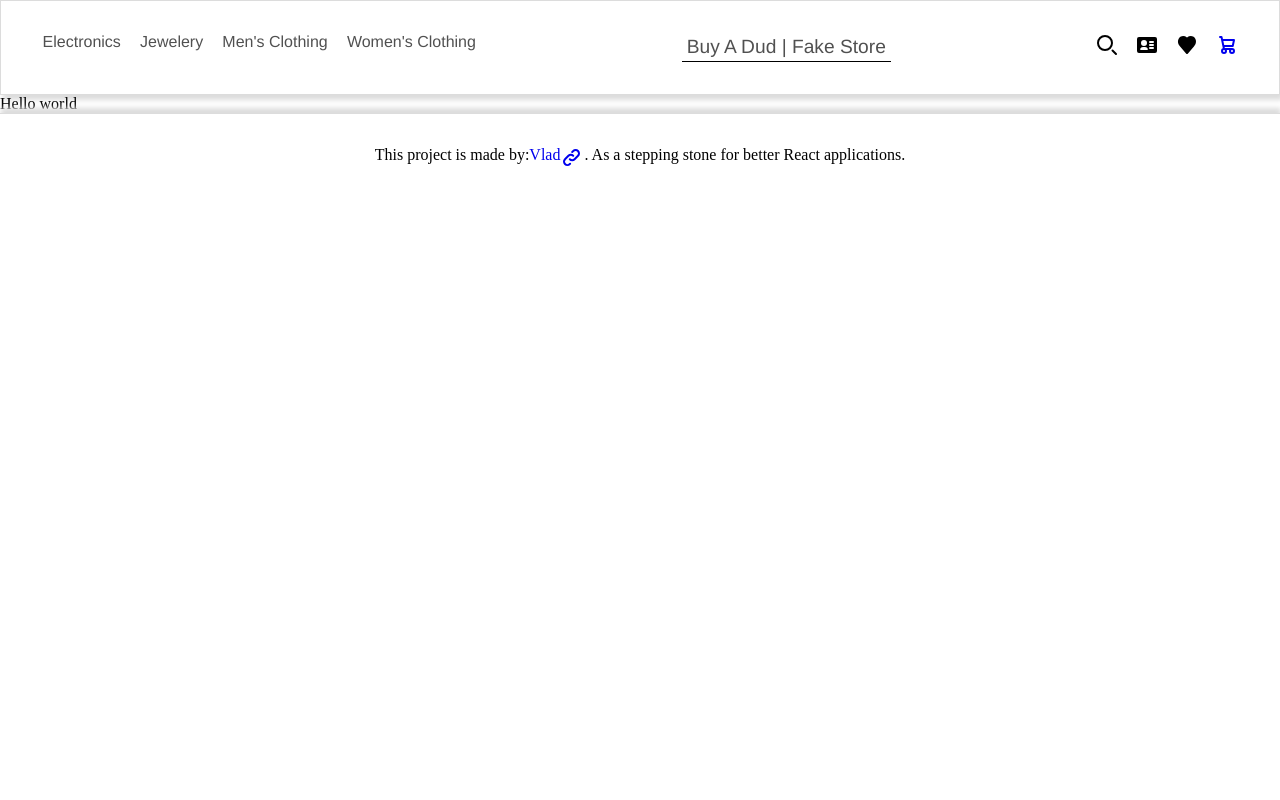
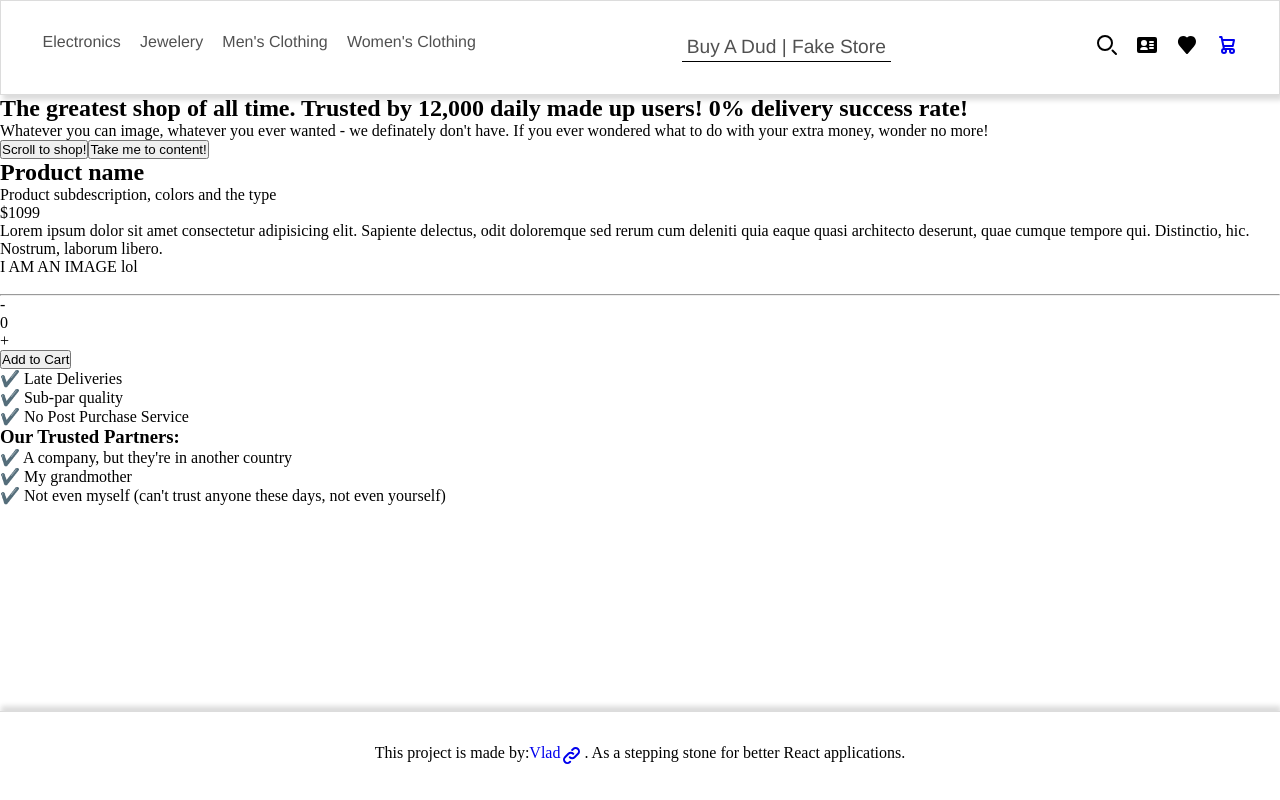
Before and after one commit to Viktotovich/shopping-cart-on-vite, a React (Vite) app: page / in a window 1280 px wide. Built offline with nearby package versions, Linux system fonts and the light colour scheme.

Commit message:
Scaffolding for main page complete

```diff
--- a/src/App.jsx
+++ b/src/App.jsx
@@ -1,11 +1,53 @@
 import "./styles/global.css";
+import TransparentCard from "./components/Transparent-Card";
 
 function App() {
   return (
     <>
-      <p>Hello world</p>
+      <section>
+        <div className="landing-content">
+          <div className="first-section">
+            <h2>
+              The greatest shop of all time. Trusted by 12,000 daily made up
+              users! 0% delivery success rate!
+            </h2>
+            <p>
+              Whatever you can image, whatever you ever wanted - we definately
+              don't have. If you ever wondered what to do with your extra money,
+              wonder no more!
+            </p>
+            <CTAButtons />
+          </div>
+          <div className="second-section">
+            <TransparentCard />
+          </div>
+          <div className="third-section">
+            <p>✔️ Late Deliveries</p>
+            <p>✔️ Sub-par quality</p>
+            <p>✔️ No Post Purchase Service</p>
+          </div>
+          <div className="fourth-section">
+            <h3>Our Trusted Partners:</h3>
+            <p>✔️ A company, but they're in another country</p>
+            <p>✔️ My grandmother</p>
+            <p>
+              ✔️ Not even myself (can't trust anyone these days, not even
+              yourself)
+            </p>
+          </div>
+        </div>
+      </section>
     </>
   );
 }
 
+function CTAButtons() {
+  return (
+    <div className="cta-buttons">
+      <button>Scroll to shop!</button>
+      <button>Take me to content!</button>
+    </div>
+  );
+}
+
 export default App;
--- /dev/null
+++ b/src/components/Cart-and-slider.jsx
@@ -0,0 +1,23 @@
+export default function CartAndSlider() {
+  //we need to share state here
+  return (
+    <div className="c-and-s">
+      <Increment />
+      <AddToCart />
+    </div>
+  );
+}
+
+function Increment() {
+  return (
+    <div className="increment-container">
+      <p className="decrement">-</p>
+      <p className="current-count">0</p>
+      <p className="increment">+</p>
+    </div>
+  );
+}
+
+function AddToCart() {
+  return <button>Add to Cart</button>;
+}
--- /dev/null
+++ b/src/components/Transparent-Card.jsx
@@ -0,0 +1,35 @@
+import CartAndSlider from "./Cart-and-slider";
+
+export default function TransparentCard() {
+  return (
+    <div className="transparent-div">
+      <TransparentBanner />
+      <p>
+        Lorem ipsum dolor sit amet consectetur adipisicing elit. Sapiente
+        delectus, odit doloremque sed rerum cum deleniti quia eaque quasi
+        architecto deserunt, quae cumque tempore qui. Distinctio, hic. Nostrum,
+        laborum libero.
+      </p>
+      <ProductImage />
+      <br />
+      <hr />
+      <CartAndSlider />
+    </div>
+  );
+}
+
+function TransparentBanner() {
+  return (
+    <div className="transparent-banner">
+      <div className="title-and-sub">
+        <h2>Product name</h2>
+        <p>Product subdescription, colors and the type</p>
+      </div>
+      <p>$1099</p>
+    </div>
+  );
+}
+
+function ProductImage() {
+  return <p>I AM AN IMAGE lol</p>;
+}
```
